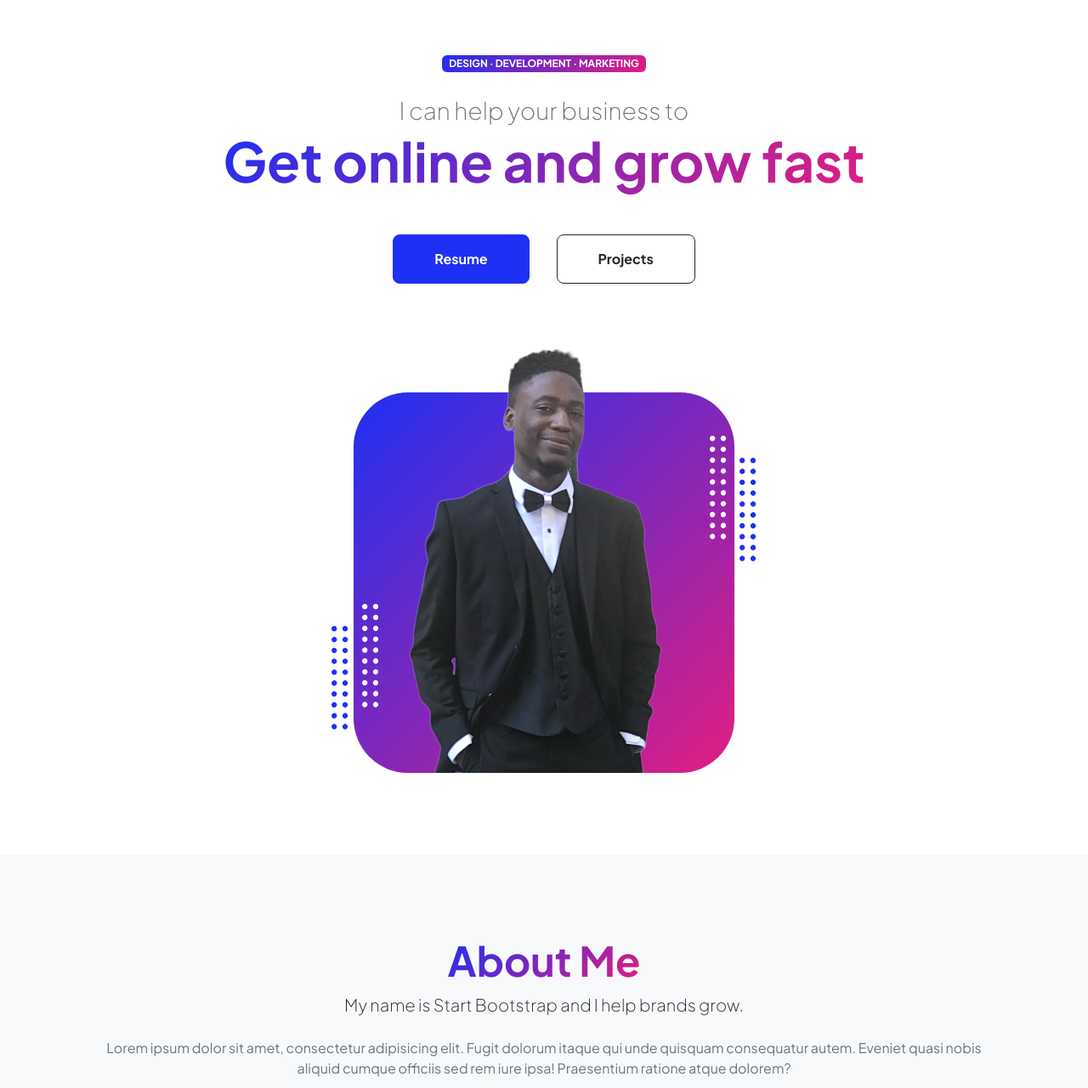
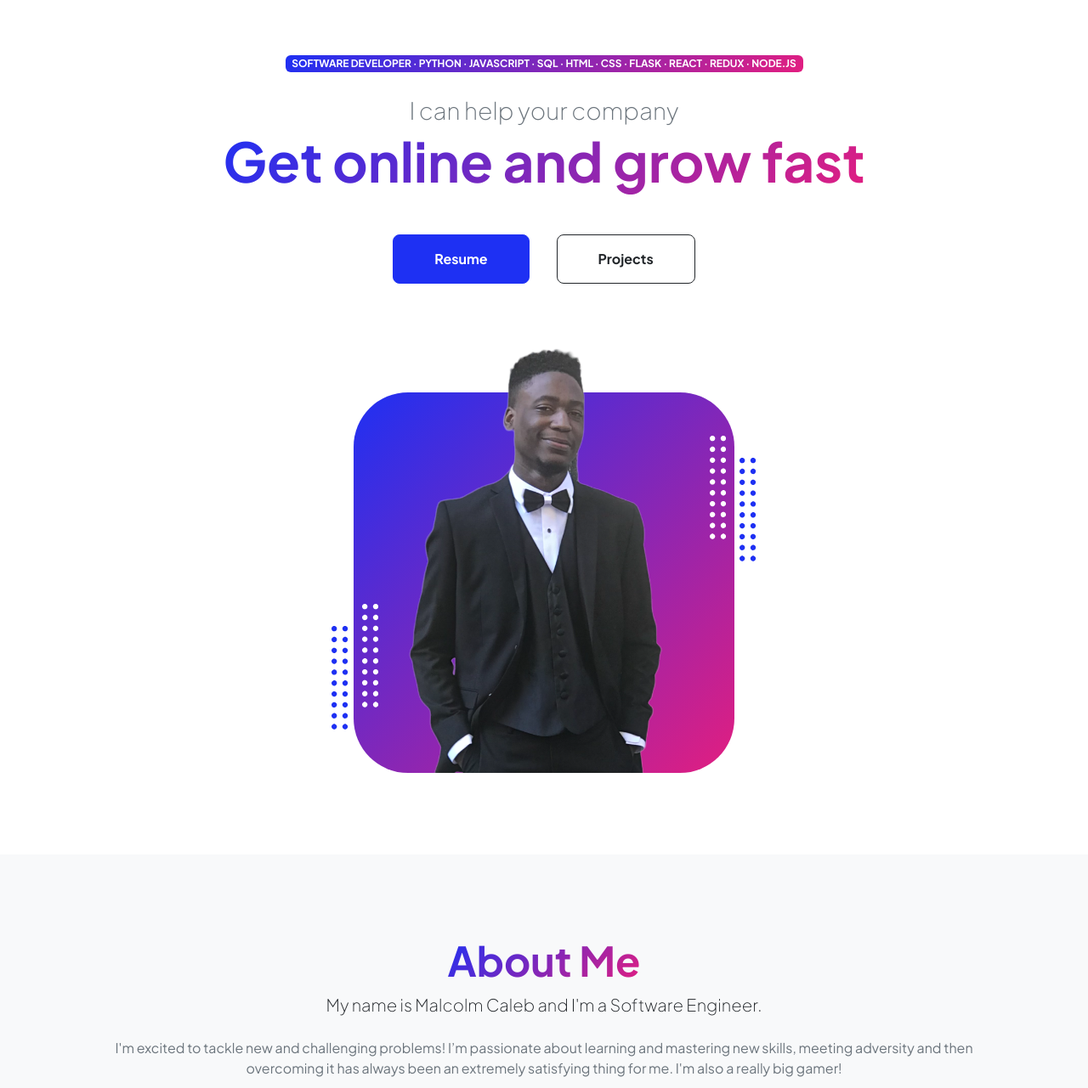
Before and after one commit to malcolmc22/malcolmc22.github.io, a plain HTML site: page index.html in a window 1280 px wide. Shown: the part 59-1340 px from the top of the page at 85% size. Drawn offline with nearby package versions, Linux system fonts and the light colour scheme.

Commit message:
updated landing

```diff
--- a/index.html
+++ b/index.html
@@ -41,8 +41,8 @@
                         <div class="col-xxl-5">
                             <!-- Header text content-->
                             <div class="text-center text-xxl-start">
-                                <div class="badge bg-gradient-primary-to-secondary text-white mb-4"><div class="text-uppercase">Design &middot; Development &middot; Marketing</div></div>
-                                <div class="fs-3 fw-light text-muted">I can help your business to</div>
+                                <div class="badge bg-gradient-primary-to-secondary text-white mb-4"><div class="text-uppercase">Software Developer &middot; Python &middot; JavaScript &middot; SQL &middot; HTML &middot; CSS &middot; Flask &middot; React &middot; Redux &middot; Node.js</div></div>
+                                <div class="fs-3 fw-light text-muted">I can help your company</div>
                                 <h1 class="display-3 fw-bolder mb-5"><span class="text-gradient d-inline">Get online and grow fast</span></h1>
                                 <div class="d-grid gap-3 d-sm-flex justify-content-sm-center justify-content-xxl-start mb-3">
                                     <a class="btn btn-primary btn-lg px-5 py-3 me-sm-3 fs-6 fw-bolder" href="resume.html">Resume</a>
@@ -182,8 +182,8 @@
                         <div class="col-xxl-8">
                             <div class="text-center my-5">
                                 <h2 class="display-5 fw-bolder"><span class="text-gradient d-inline">About Me</span></h2>
-                                <p class="lead fw-light mb-4">My name is Start Bootstrap and I help brands grow.</p>
-                                <p class="text-muted">Lorem ipsum dolor sit amet, consectetur adipisicing elit. Fugit dolorum itaque qui unde quisquam consequatur autem. Eveniet quasi nobis aliquid cumque officiis sed rem iure ipsa! Praesentium ratione atque dolorem?</p>
+                                <p class="lead fw-light mb-4">My name is Malcolm Caleb and I'm a Software Engineer.</p>
+                                <p class="text-muted">I'm excited to tackle new and challenging problems! I’m passionate about learning and mastering new skills, meeting adversity and then overcoming it has always been an extremely satisfying thing for me. I'm also a really big gamer!</p>
                                 <div class="d-flex justify-content-center fs-2 gap-4">
                                     <a class="text-gradient" href="#!"><i class="bi bi-twitter"></i></a>
                                     <a class="text-gradient" href="#!"><i class="bi bi-linkedin"></i></a>
```
